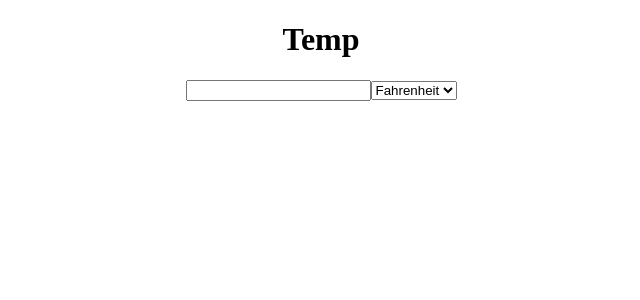
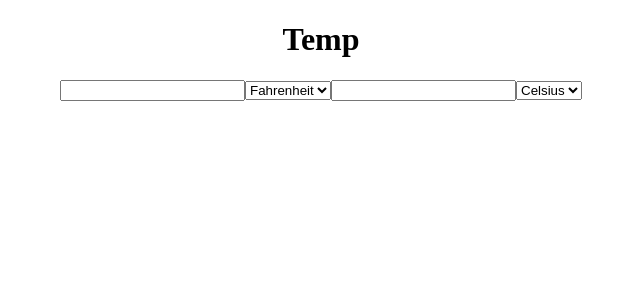
Before and after one commit to StudentCZ/ConvertOh, a React (Create React App) app: page /temp in a window 1280 px wide. Shown: the top 300 px of the page, without its empty margins (319-959 px from the left). Built offline with nearby package versions, Linux system fonts and the light colour scheme.

Commit message:
got the temp conversion somewhat working

```diff
--- a/src/Temp.js
+++ b/src/Temp.js
@@ -1,13 +1,26 @@
 import React, { useState } from 'react';
 
 function Temp() {
+  const [temp, setTemp] = useState({ f: null, c: null });
+  const [fromTemp, setFromTemp] = useState(null);
+  const [toTemp, setToTemp] = useState(null);
+
+  const setC = (e) =>
+    setTemp({ c: e.target.value, f: (e.target.value * 9) / 5 + 32 });
+  const setF = (e) =>
+    setTemp({ c: ((e.target.value - 32) * 5) / 9, f: e.target.value });
   return (
     <>
       <h1>Temp</h1>
-      <input></input>
+      <input type='number' value={temp.f} onChange={setC}></input>
 
       <select>
         <option>Fahrenheit</option>
+      </select>
+
+      <input type='number' value={temp.c} onChange={setF}></input>
+
+      <select>
         <option>Celsius</option>
       </select>
     </>
```
